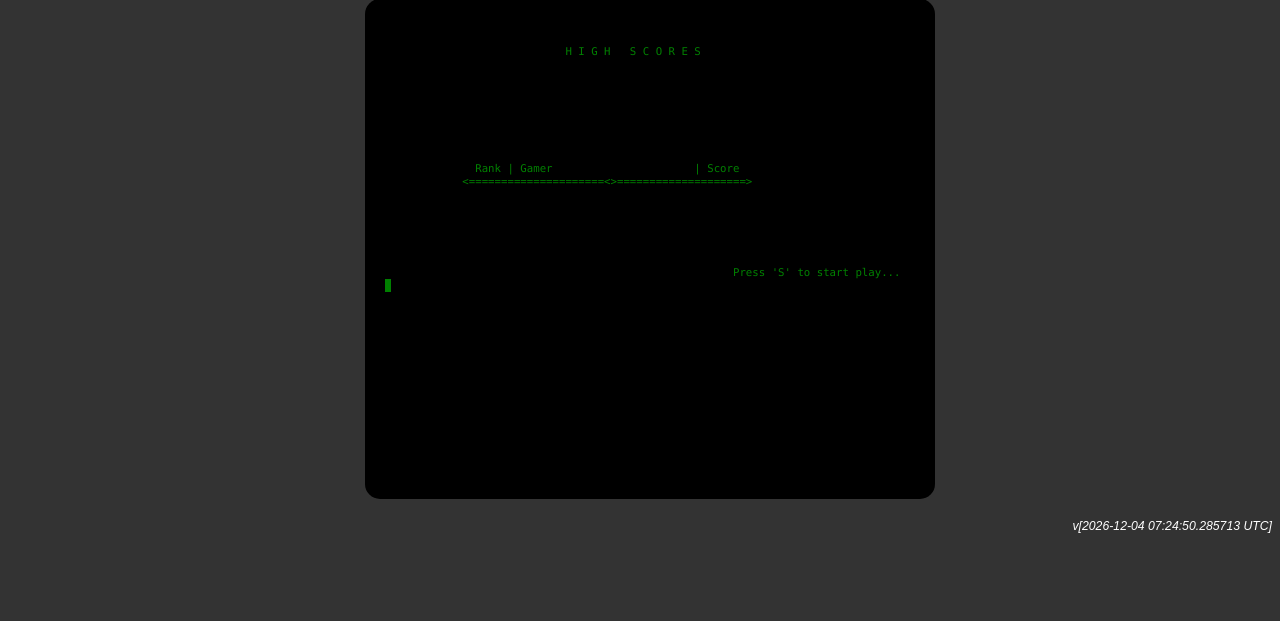
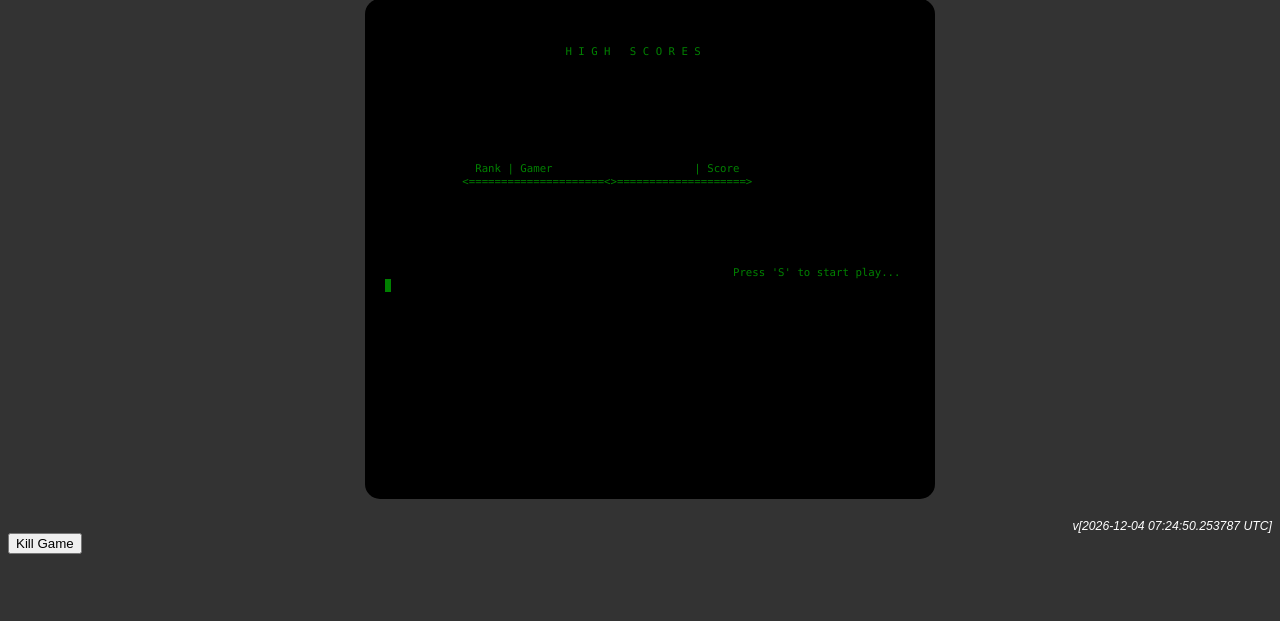
Before and after one commit to tgruby/dungeon-hunt, a Flask app: page / in a window 1280 px wide. Shown: the part 96-717 px from the top of the page. Run offline with Flask 2, Linux system fonts and the light colour scheme.

Commit message:
Added the ability to kill a game in progress (for testing).

```diff
--- a/app.py
+++ b/app.py
@@ -59,5 +59,14 @@ def process_action(action):
             return jsonify(update), 200
 
 
+# Receive a game play command and respond with a json object representing each panel.
+@app.route('/api/v1/game/end-game')
+def end_game():
+    gid = session['game_id']
+    db.delete_game(gid)
+    session.clear()
+    return jsonify('{ok}'), 200
+
+
 if __name__ == '__main__':
     app.run()
--- a/static/network.js
+++ b/static/network.js
@@ -29,3 +29,16 @@ async function process(term, canvas, sound, delay, interactionType) {
         term.input('', function (action) { connect(term, '/api/v1/game/action/' + action) })
     }
 }
+
+// Basic function to send a command and get the response.
+function endGame() {
+    fetch('/api/v1/game/end-game', {
+        method: 'Get',
+        headers: {'Content-Type': 'application/json', 'Accept': 'application/json'}
+    })
+        .then((resp) => resp.json()) // Transform the data into json
+        .then(function(data) {
+            // do nothing...
+        })
+        .catch((error) => console.error("DoT Error: " + error.message))
+}
--- a/templates/game.html
+++ b/templates/game.html
@@ -35,5 +35,6 @@
 	</script>
 	<div style="text-align:right; font-style: italic;">v[{{ last_updated }} UTC]</div>
 
+    <input type="button" value="Kill Game" onclick="endGame()" >
 </body>
 </html>
```
